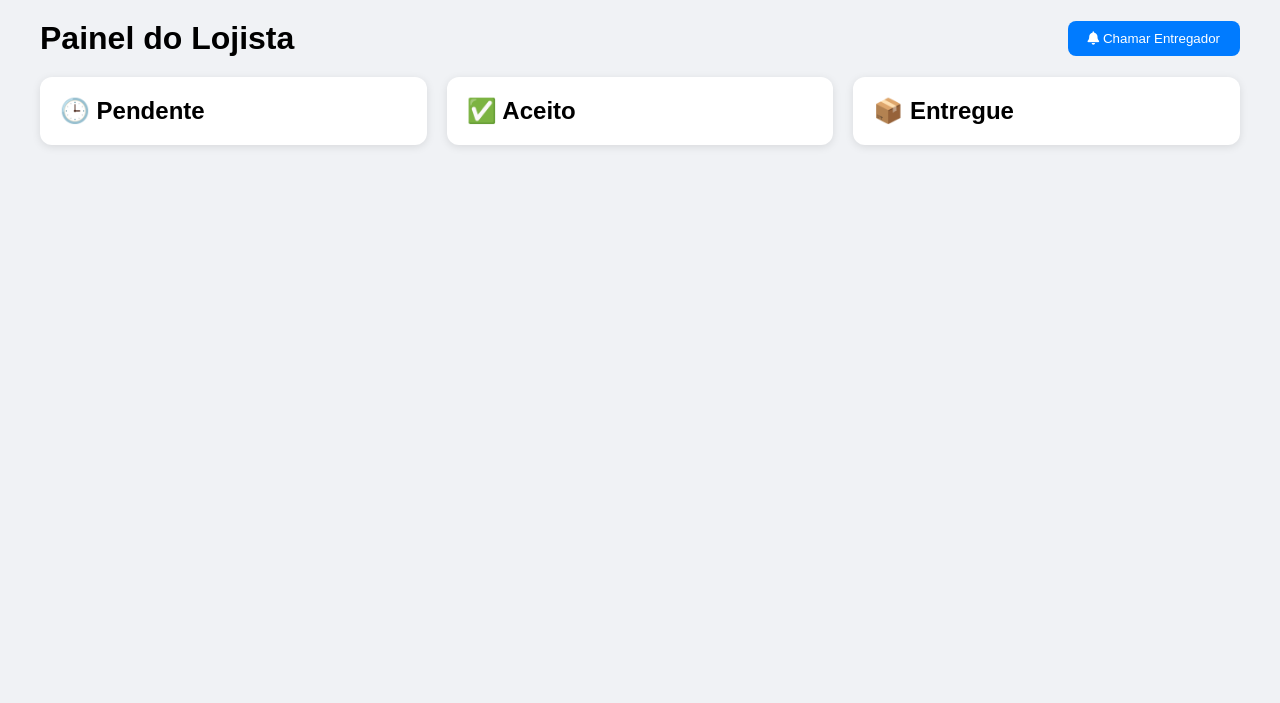
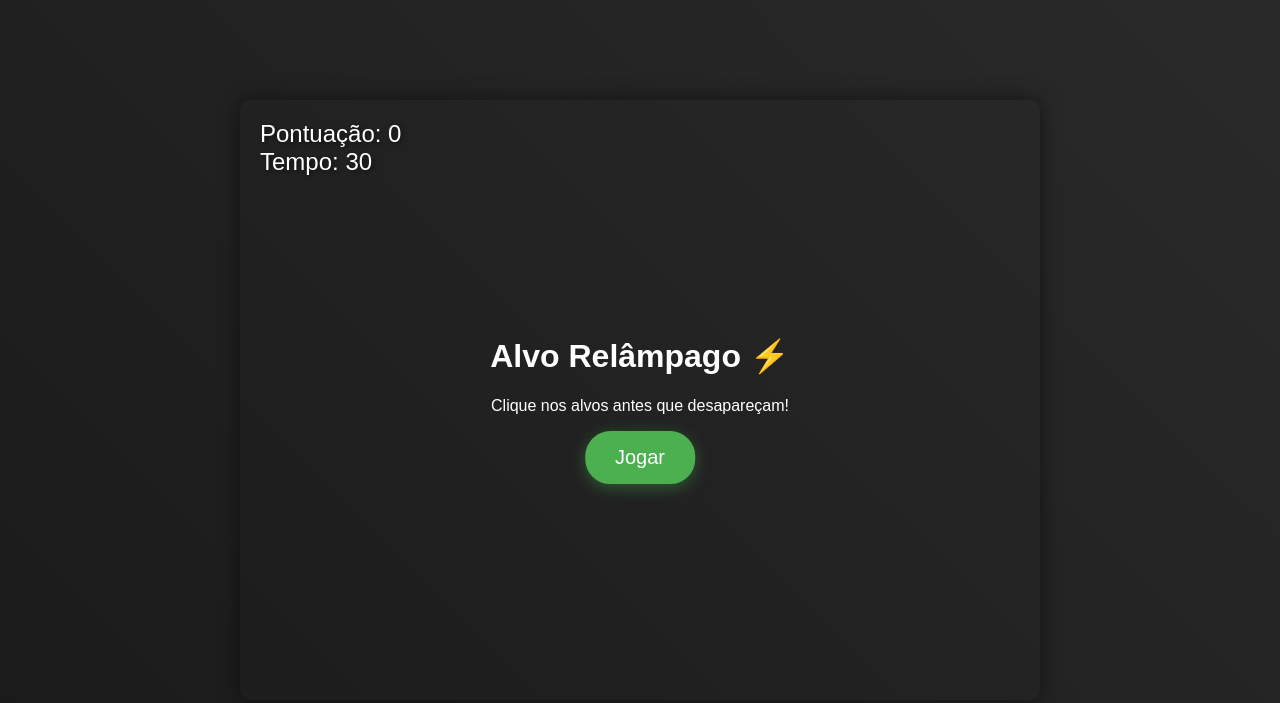
Before and after one commit to dannielskkynoff/deep.sistemadegestaodeentregadores, a plain HTML site: page index.html in a window 1280 px wide. Drawn offline with Linux system fonts and the light colour scheme; no server answers.

Commit message:
Update index.html

```diff
--- a/index.html
+++ b/index.html
@@ -1,161 +1,224 @@
 <!DOCTYPE html>
-<html lang="pt-BR">
+<html lang="pt-br">
 <head>
     <meta charset="UTF-8">
-  <meta name="viewport" content="width=device-width, initial-scale=1.0">
-  <title>Painel do Lojista</title>
-  <link rel="stylesheet" href="https://cdnjs.cloudflare.com/ajax/libs/font-awesome/6.0.0/css/all.min.css">
+    <title>Alvo Relâmpago</title>
     <style>
-    /* Estilos CSS incorporados para simplificar */
-    * {
+        body {
             margin: 0;
-      padding: 0;
-      box-sizing: border-box;
+            display: flex;
+            justify-content: center;
+            align-items: center;
+            min-height: 100vh;
+            background: linear-gradient(45deg, #1a1a1a, #2a2a2a);
             font-family: 'Arial', sans-serif;
+            overflow: hidden;
         }
 
-    body {
-      background: #f0f2f5;
-      padding: 20px;
+        #gameContainer {
+            position: relative;
+            width: 800px;
+            height: 600px;
         }
 
-    .container {
-      max-width: 1200px;
-      margin: 0 auto;
+        #gameCanvas {
+            border-radius: 10px;
+            box-shadow: 0 0 20px rgba(0,0,0,0.5);
         }
 
-    .header {
-      display: flex;
-      justify-content: space-between;
-      align-items: center;
-      margin-bottom: 20px;
+        #ui {
+            position: absolute;
+            top: 20px;
+            left: 20px;
+            color: white;
+            font-size: 24px;
+            text-shadow: 2px 2px 4px rgba(0,0,0,0.5);
         }
 
-    .btn {
-      background: #007bff;
+        #startScreen {
+            position: absolute;
+            top: 50%;
+            left: 50%;
+            transform: translate(-50%, -50%);
+            text-align: center;
             color: white;
-      border: none;
-      padding: 10px 20px;
-      border-radius: 8px;
-      cursor: pointer;
-      transition: background 0.3s;
         }
 
-    .btn:hover {
-      background: #0056b3;
+        button {
+            padding: 15px 30px;
+            font-size: 20px;
+            background: #4CAF50;
+            border: none;
+            border-radius: 25px;
+            color: white;
+            cursor: pointer;
+            transition: all 0.3s ease;
+            box-shadow: 0 4px 15px rgba(76,175,80,0.4);
         }
 
-    .sections {
-      display: grid;
-      grid-template-columns: repeat(3, 1fr);
-      gap: 20px;
+        button:hover {
+            background: #45a049;
+            transform: scale(1.05);
         }
 
-    .section {
-      background: white;
-      padding: 20px;
-      border-radius: 12px;
-      box-shadow: 0 2px 8px rgba(0,0,0,0.1);
+        .target {
+            position: absolute;
+            border-radius: 50%;
+            cursor: pointer;
+            transition: transform 0.2s ease;
         }
 
-    .order-card {
-      background: #f8f9fa;
-      padding: 15px;
-      margin: 10px 0;
-      border-radius: 8px;
-      border-left: 4px solid #007bff;
-    }
-
-    .order-status {
-      font-size: 0.9em;
-      color: #666;
-      margin-top: 8px;
+        .target:hover {
+            transform: scale(1.1);
         }
     </style>
 </head>
 <body>
-  <div class="container">
-    <div class="header">
-      <h1>Painel do Lojista</h1>
-      <button class="btn" id="callDelivery">
-        <i class="fas fa-bell"></i> Chamar Entregador
-      </button>
+    <div id="gameContainer">
+        <canvas id="gameCanvas" width="800" height="600"></canvas>
+        <div id="ui">
+            Pontuação: <span id="score">0</span><br>
+            Tempo: <span id="timer">30</span>
         </div>
-
-    <div class="sections">
-      <div class="section">
-        <h2>🕒 Pendente</h2>
-        <div id="pendingOrders"></div>
-      </div>
-      <div class="section">
-        <h2>✅ Aceito</h2>
-        <div id="acceptedOrders"></div>
-      </div>
-      <div class="section">
-        <h2>📦 Entregue</h2>
-        <div id="deliveredOrders"></div>
-      </div>
+        <div id="startScreen">
+            <h1>Alvo Relâmpago ⚡</h1>
+            <p>Clique nos alvos antes que desapareçam!</p>
+            <button onclick="startGame()">Jogar</button>
         </div>
     </div>
 
-  <!-- Firebase e configuração -->
-  <script src="https://www.gstatic.com/firebasejs/10.7.1/firebase-app.js"></script>
-  <script src="https://www.gstatic.com/firebasejs/10.7.1/firebase-firestore.js"></script>
     <script>
-    // Configuração do Firebase (substitua com seus dados)
-    const firebaseConfig = {
-      apiKey: "SUA_API_KEY",
-      authDomain: "SEU_PROJETO.firebaseapp.com",
-      projectId: "SEU_PROJETO",
-      storageBucket: "SEU_PROJETO.appspot.com",
-      messagingSenderId: "SEU_SENDER_ID",
-      appId: "SEU_APP_ID"
-    };
+        const canvas = document.getElementById('gameCanvas');
+        const ctx = canvas.getContext('2d');
+        let score = 0;
+        let timeLeft = 30;
+        let gameInterval;
+        let targets = [];
+        let particles = [];
 
-    // Inicializar Firebase
-    const app = firebase.initializeApp(firebaseConfig);
-    const db = firebase.firestore();
+        class Target {
+            constructor() {
+                this.x = Math.random() * (canvas.width - 60);
+                this.y = Math.random() * (canvas.height - 60);
+                this.size = Math.random() * 30 + 30;
+                this.color = `hsl(${Math.random() * 360}, 70%, 60%)`;
+                this.life = 100;
+            }
 
-    // Função para criar pedido
-    document.getElementById('callDelivery').addEventListener('click', () => {
-      const address = prompt('Digite o endereço do cliente:');
-      if (address) {
-        db.collection('orders').add({
-          status: 'pending',
-          address: address,
-          createdAt: firebase.firestore.FieldValue.serverTimestamp()
-        });
+            draw() {
+                ctx.beginPath();
+                ctx.arc(this.x, this.y, this.size, 0, Math.PI * 2);
+                ctx.fillStyle = this.color;
+                ctx.fill();
+
+                // Efeito de brilho
+                ctx.shadowColor = this.color;
+                ctx.shadowBlur = 20;
+                ctx.shadowOffsetX = 0;
+                ctx.shadowOffsetY = 0;
+            }
+        }
+
+        class Particle {
+            constructor(x, y, color) {
+                this.x = x;
+                this.y = y;
+                this.size = Math.random() * 5 + 2;
+                this.speedX = Math.random() * 6 - 3;
+                this.speedY = Math.random() * 6 - 3;
+                this.color = color;
+                this.alpha = 1;
+            }
+
+            update() {
+                this.x += this.speedX;
+                this.y += this.speedY;
+                this.alpha -= 0.02;
+            }
+
+            draw() {
+                ctx.save();
+                ctx.globalAlpha = this.alpha;
+                ctx.beginPath();
+                ctx.arc(this.x, this.y, this.size, 0, Math.PI * 2);
+                ctx.fillStyle = this.color;
+                ctx.fill();
+                ctx.restore();
+            }
+        }
+
+        function initGame() {
+            score = 0;
+            timeLeft = 30;
+            targets = [];
+            particles = [];
+            document.getElementById('score').textContent = '0';
+            document.getElementById('timer').textContent = '30';
+            document.getElementById('startScreen').style.display = 'none';
+        }
+
+        function createParticles(x, y, color) {
+            for (let i = 0; i < 20; i++) {
+                particles.push(new Particle(x, y, color));
+            }
+        }
+
+        function gameLoop() {
+            ctx.clearRect(0, 0, canvas.width, canvas.height);
+
+            // Desenhar alvos
+            targets.forEach((target, index) => {
+                target.draw();
+                target.life--;
+                if (target.life <= 0) {
+                    targets.splice(index, 1);
                 }
             });
 
-    // Função para renderizar pedidos
-    const renderOrders = (status, containerId) => {
-      db.collection('orders')
-        .where('status', '==', status)
-        .onSnapshot(snapshot => {
-          const container = document.getElementById(containerId);
-          container.innerHTML = '';
+            // Desenhar partículas
+            particles.forEach((particle, index) => {
+                particle.update();
+                particle.draw();
+                if (particle.alpha <= 0) {
+                    particles.splice(index, 1);
+                }
+            });
 
-          snapshot.forEach(doc => {
-            const order = doc.data();
-            const orderHtml = `
-              <div class="order-card">
-                <p><strong>Endereço:</strong> ${order.address}</p>
-                <p class="order-status">
-                  Status: ${order.status}<br>
-                  ${order.createdAt?.toDate().toLocaleString() || ''}
-                </p>
-              </div>
-            `;
-            container.innerHTML += orderHtml;
+            // Adicionar novos alvos
+            if (Math.random() < 0.03) {
+                targets.push(new Target());
+            }
+        }
+
+        function startGame() {
+            initGame();
+            gameInterval = setInterval(() => {
+                timeLeft--;
+                document.getElementById('timer').textContent = timeLeft;
+                if (timeLeft <= 0) {
+                    clearInterval(gameInterval);
+                    document.getElementById('startScreen').style.display = 'block';
+                }
+            }, 1000);
+
+            canvas.addEventListener('click', (e) => {
+                const rect = canvas.getBoundingClientRect();
+                const mouseX = e.clientX - rect.left;
+                const mouseY = e.clientY - rect.top;
+
+                targets.forEach((target, index) => {
+                    const distance = Math.hypot(mouseX - target.x, mouseY - target.y);
+                    if (distance < target.size) {
+                        score++;
+                        document.getElementById('score').textContent = score;
+                        createParticles(target.x, target.y, target.color);
+                        targets.splice(index, 1);
+                    }
                 });
             });
-    };
 
-    // Iniciar listeners
-    renderOrders('pending', 'pendingOrders');
-    renderOrders('accepted', 'acceptedOrders');
-    renderOrders('delivered', 'deliveredOrders');
+            setInterval(gameLoop, 1000/60);
+        }
     </script>
 </body>
 </html>
```
Lines whose indentation alone changed are shown as unchanged.
